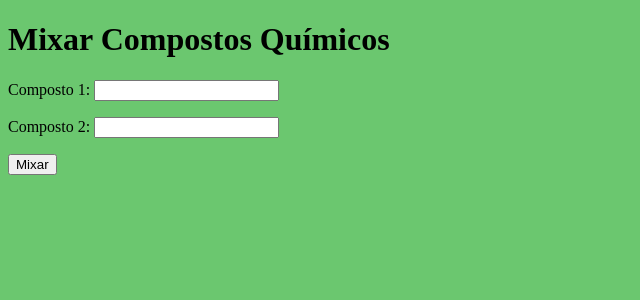
After one commit to MoonRoku/Chimique, a Django app: page /misturar/ in a window 1280 px wide. The commit adds this page. Shown: the top 300 px of the page, without its empty margins (0-640 px from the left). Run offline with Django 5.2, Linux system fonts and the light colour scheme; parts of the project's set-up code (start-up, migrations or seed data) failed here and were passed over.

Commit message:
tentativa de integrar GPT

```diff
--- a/app/forms.py
+++ b/app/forms.py
@@ -13,3 +13,7 @@ class ProdutoForm(forms.ModelForm):
         self.fields['imagem'].widget.attrs.update({'class': 'texto'})
         self.fields['compostos'].widget.attrs.update({'class': 'texto'})
         self.fields['categoria'].widget.attrs.update({'class': 'texto'})
+
+class MixCompostosForm(forms.Form):
+    composto1 = forms.CharField(label='Composto 1', max_length=100)
+    composto2 = forms.CharField(label='Composto 2', max_length=100)
--- a/app/templates/index.html
+++ b/app/templates/index.html
@@ -13,7 +13,7 @@
 
 
         <div>
-            <a href="" class="button">Formar</a>
+            <a href="{% url 'misturar_compostos' %}" class="button">Formar</a>
             <a href="{% url 'lista' %}" class="button">Registrar</a>
         </div>
 
--- /dev/null
+++ b/app/templates/misturar_compostos.html
@@ -0,0 +1,17 @@
+{% load static %}
+
+<!DOCTYPE html>
+<html>
+<head>
+    <title>Mixar Compostos</title>
+    <link rel="stylesheet" href="{% static 'css/estilo.css' %}">
+</head>
+<body>
+    <h1>Mixar Compostos Químicos</h1>
+    <form method="post">
+        {% csrf_token %}
+        {{ form.as_p }}
+        <button type="submit">Mixar</button>
+    </form>
+</body>
+</html>
--- a/app/templates/registrar_produto.html
+++ b/app/templates/registrar_produto.html
@@ -14,5 +14,6 @@
         {{ form.as_p }}
         <button type="submit" class="button">Registrar Produto</button>
     </form>
+    <a href="{% url 'lista' %}" class="button">Voltar</a>
 </body>
 </html>
--- a/app/templates/resultado_pesquisa.html
+++ b/app/templates/resultado_pesquisa.html
@@ -17,7 +17,7 @@
                 <li>{{ produto.origem }}</li>
                 <br>
                 <li>
-                    <img src="../{{ produto.imagem }}">
+                    <img src="../{{ produto.imagem }}" width="150px">
                 </li>
                 <br>
                 <li>{{ produto.compostos }}</li>
--- a/app/urls.py
+++ b/app/urls.py
@@ -6,5 +6,6 @@ urlpatterns = [
     path('pesquisar/', views.pesquisar_produto, name='pesquisar_produto'),
     path('registrar_produto/', views.registrar_produto, name='registrar_produto'),
     path('lista/', listaView.as_view(), name='lista'),
-    path('delete/<int:id>/', deleteProduto.as_view(),name='delete')
+    path('delete/<int:id>/', deleteProduto.as_view(),name='delete'),
+    path('misturar/', misturar_compostos, name='misturar_compostos'),
 ]
--- a/app/views.py
+++ b/app/views.py
@@ -1,7 +1,11 @@
+import openai
 from django.shortcuts import render, get_object_or_404, redirect
 from django.views import View
+from django.conf import settings
 from .models import *
 from .forms import *
+
+openai.api_key = settings.sk-proj-MsshL9eEpJgbfUe11CaPT3BlbkFJlSnFB0PIaVfDz9qcqRSL
 
 def python_to_javascript(data):
     js_code = "["
@@ -70,4 +74,40 @@ class deleteProduto(View):
     def get(self, request, id, *args, **kwargs):
         produtos = Produto.objects.get(id = id)
         produtos.delete()
-        return redirect('lista.html')
+        return redirect('lista')
+
+
+def misturar_compostos(request):
+    if request.method == 'POST':
+        form = MixCompostosForm(request.POST)
+        if form.is_valid():
+            composto1 = form.cleaned_data['composto1']
+            composto2 = form.cleaned_data['composto2']
+
+            prompt = (f"Você é um especialista em química. Com base nas informações fornecidas, "
+                      f"descreva a mistura dos seguintes compostos químicos:\n"
+                      f"Composto 1: {composto1}\n"
+                      f"Composto 2: {composto2}\n"
+                      f"Informe o nome da mistura, origem, categoria e compostos resultantes.")
+
+            try:
+                response = openai.Completion.create(
+                    model="text-davinci-003",
+                    prompt=prompt,
+                    max_tokens=150
+                )
+
+                resultado = response.choices[0].text.strip()
+            except openai.OpenAIError as e:
+                resultado = f"Ocorreu um erro ao chamar a API: {e}"
+
+            context = {
+                'resultado': resultado,
+                'form': form
+            }
+
+            return render(request, 'resultado_mistura.html', context)
+    else:
+        form = MixCompostosForm()
+
+    return render(request, 'misturar_compostos.html', {'form': form})
--- a/config/settings.py
+++ b/config/settings.py
@@ -21,6 +21,9 @@ BASE_DIR = Path(__file__).resolve().parent.parent
 # See https://docs.djangoproject.com/en/5.0/howto/deployment/checklist/
 
 # SECURITY WARNING: keep the secret key used in production secret!
+# settings.py
+OPENAI_API_KEY = 'sk-proj-MsshL9eEpJgbfUe11CaPT3BlbkFJlSnFB0PIaVfDz9qcqRSL'
+
 SECRET_KEY = 'django-insecure-o==05dnmhjolwvemvm&d0t=m)1ebm62^yrnq3_j$_scvg)3dnw'
 
 # SECURITY WARNING: don't run with debug turned on in production!
@@ -80,7 +83,7 @@ DATABASES = {
         'ENGINE': 'django.db.backends.postgresql',
         'NAME': 'Chimique',
         'USER': 'postgres',
-        'PASSWORD': '123456',
+        'PASSWORD': 'admin',
         'HOST': 'localhost',
         'PORT': '5432',
     }
```
Also changed, not shown: app/templates/lista.html (+8 -1 lines), app/templates/resultado_mistura.html (added, +14 -0 lines), app/static/imagens/2856789.png (added), app/static/imagens/AGUA-1.png (added), app/static/imagens/Acido-Sulfurico-1024.png (added), app/static/imagens/pngtree-heap-of-sea-salt-edible-photo-png-image_13785695.png (added).
